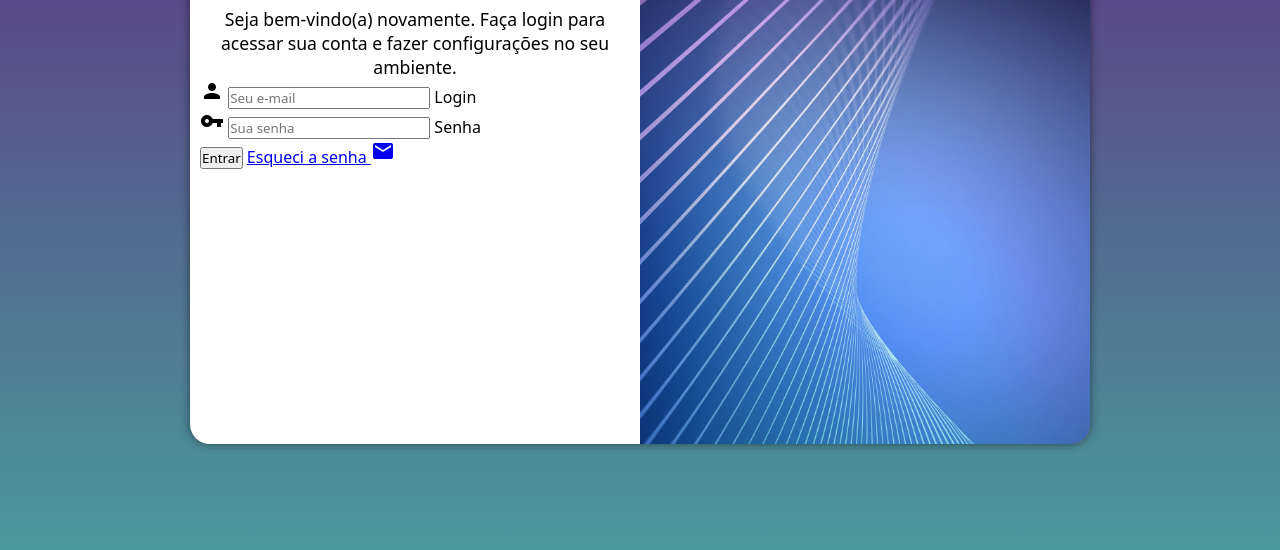
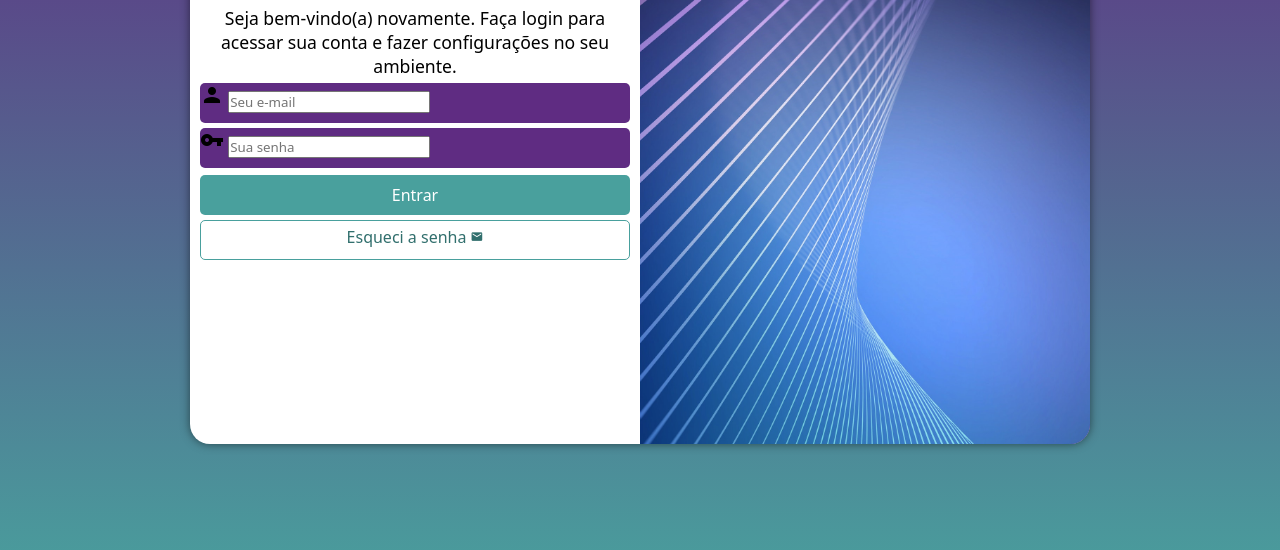
Before and after one commit to barbaraportes/projeto-login, a plain HTML site: page index.html in a window 1280 px wide. Shown: the part 206-756 px from the top of the page. Drawn offline with Linux system fonts and the light colour scheme.

Commit message:
atualizei style

```diff
--- a/estilos/style.css
+++ b/estilos/style.css
@@ -53,10 +53,65 @@ main {
 
 #formulario > h1 {
     text-align: center;
-    margin-bottom: 10px;
+    margin-bottom: 9px;
 }
 
 #formulario > p {
     font-size: 0.8em;
     text-align: center;
+
 }
+
+form > div.campo {
+    background-color: #5f2c82;
+    display: block;
+    width: 100%;
+    height: 40px;
+    border-radius: 5px;
+    margin: 5px 0px;
+}
+
+div.campo > label {
+    display: none;
+}
+
+form > input[type=submit] {
+    display: block;
+    font-size: 1em;
+    width: 100%;
+    height: 40px;
+    margin-top: 7px;
+    background-color: #49a09d;
+    color: white;
+    border: none;
+    border-radius: 5px;
+    cursor: pointer;
+}
+
+form > input[type=submit]:hover {
+    background-color: #316f6d;
+}
+
+form > a.botao {
+    display: block;
+    text-align: center;
+    font-size: 1em;
+    width: 100%;
+    height: 40px;
+    padding-top: 5px;
+    margin-top: 5px;
+    background-color: white;
+    color: #316f6d;
+    border: 1px solid #49a09d;
+    border-radius: 5px;
+    text-decoration: none;
+}
+
+form > a.botao:hover {
+    background-color: #49a09d;
+    color: white;
+}
+
+form > a.botao > span {
+    font-size: 0.8em;
+}
--- a/index.html
+++ b/index.html
@@ -15,9 +15,8 @@
         <section id="login">
 
             <div id="imagem">
-
+                <!-- Imagem do CSS entra aqui -->
             </div>
-
 
             <div id="formulario">
                 <h1>Login</h1>
@@ -40,17 +39,14 @@
                     </div>
 
                     <input type="submit" value="Entrar">
-                    <a href="esqueci.html">
+                    <a href="esqueci.html" class="botao">
                         Esqueci a senha <span class="material-icons">mail</span>
                     </a>
 
 
                 </form>
             </div>
-
-
         </section>
     </main>
-
 </body>
 </html>
```
